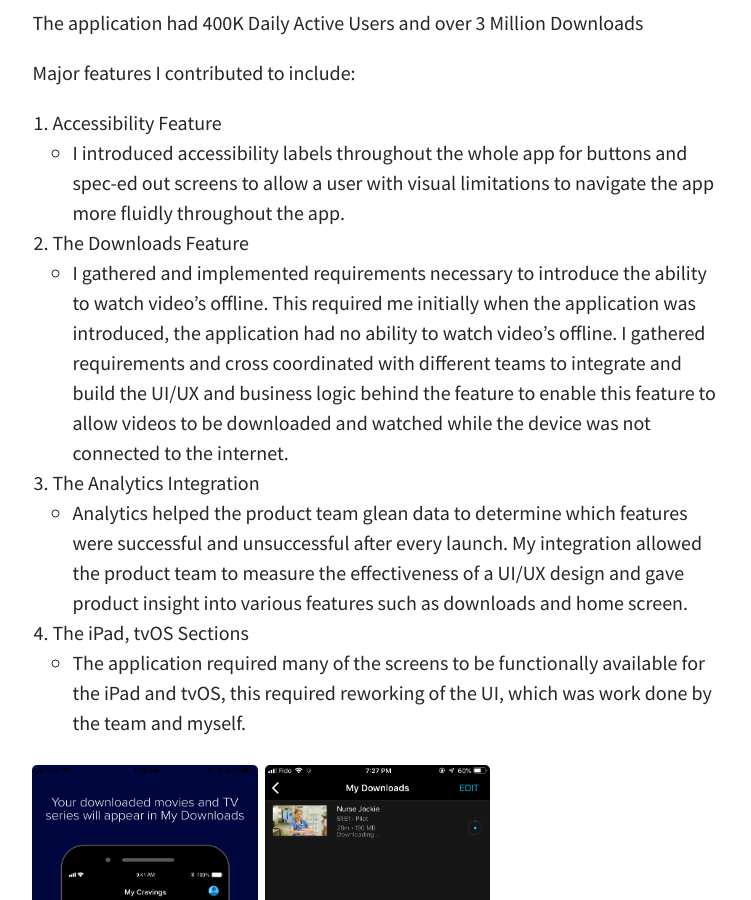
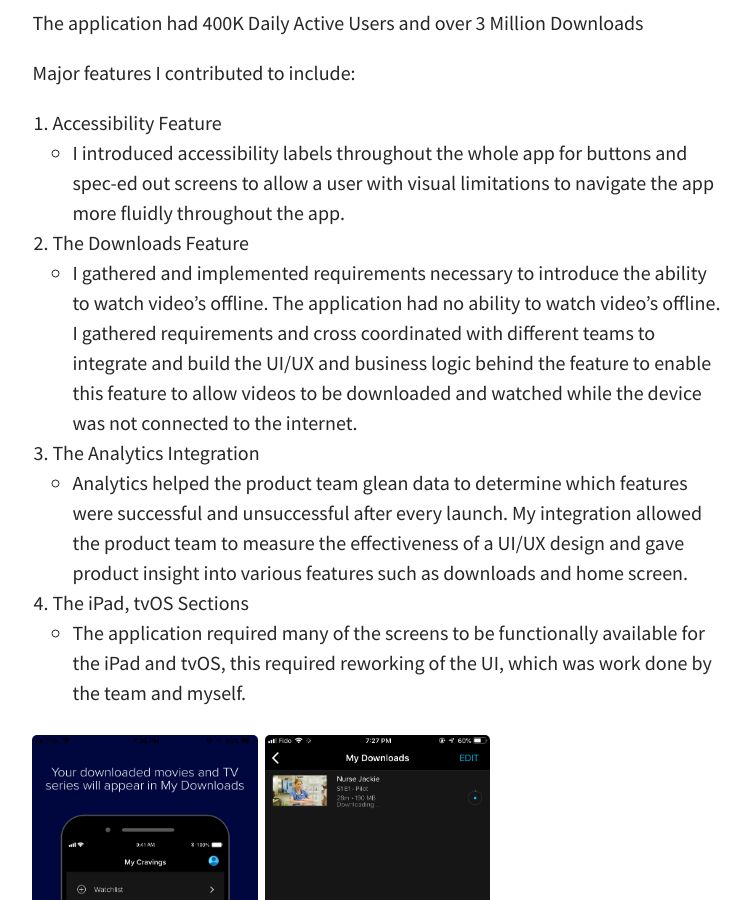
Before and after one commit to ArEnSc/arensc.github.io, a Jekyll site: the page built from _portfolio/cravetv.md, in a window 1280 px wide and 900 px high, scrolled down 1114 px. Shown: the whole window, without its empty margins (262-1013 px from the left). Built offline with Jekyll 4.4.1, drawn with Linux system fonts in a browser that asks for light colours.

```diff
--- a/_portfolio/cravetv.md
+++ b/_portfolio/cravetv.md
@@ -19,7 +19,7 @@
 	+ I introduced accessibility labels throughout the whole app for buttons and spec-ed out screens to allow a user with visual limitations to navigate the app more fluidly throughout the app.
 
 2. The Downloads Feature
-	+ I gathered and implemented requirements necessary to introduce the ability to watch video's offline. This required me initially when the application was introduced, the application had no ability to watch video's offline. I gathered requirements and cross coordinated with different teams to integrate and build the UI/UX and business logic behind the feature to enable this feature to allow videos to be downloaded and watched while the device was not connected to the internet.
+	+ I gathered and implemented requirements necessary to introduce the ability to watch video's offline. The application had no ability to watch video's offline. I gathered requirements and cross coordinated with different teams to integrate and build the UI/UX and business logic behind the feature to enable this feature to allow videos to be downloaded and watched while the device was not connected to the internet.
 
 3. The Analytics Integration
 	+ Analytics helped the product team glean data to determine which features were successful and unsuccessful after every launch. My integration allowed the product team to measure the effectiveness of a UI/UX design and gave product insight into various features such as downloads and home screen.
```
